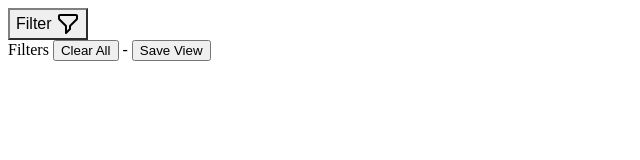
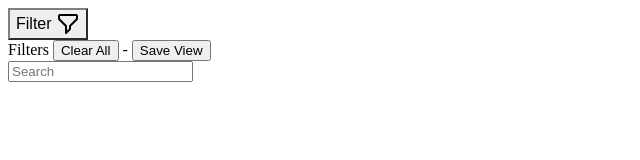
Before and after one commit to PAUL111S/task-filter-component, a plain HTML site: page index.html in a window 1280 px wide. Shown: the whole page, without its empty margins (0-640 px from the left). Drawn offline with Linux system fonts and the light colour scheme.

Commit message:
Added search bar HTML

```diff
--- a/index.html
+++ b/index.html
@@ -21,6 +21,9 @@
                 <span>-</span>
                 <button id="save-view" type="button">Save View</button>
             </div>
+            <div class="search-bar">
+                <input type="search" placeholder="Search">
+            </div>
         </form>
     </div>
 </body>
```
